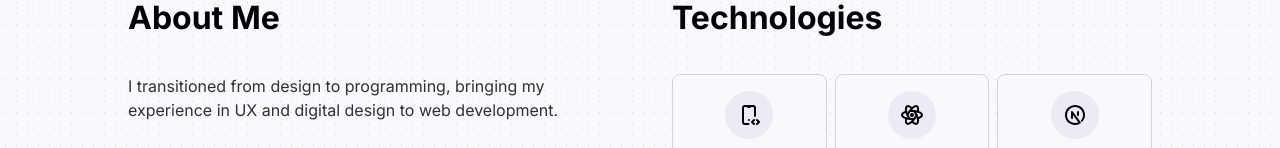
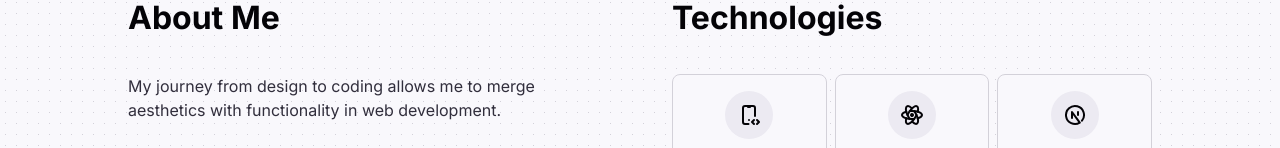
Before and after one commit to michel-raupp/portifolio-v3, a React (Vite) app: page / in a window 1280 px wide. Shown: the part 652-800 px from the top of the page. Built offline with nearby package versions, Linux system fonts and the light colour scheme.

Commit message:
fix: update text for better lcp

```diff
--- a/src/components/organisms/Header/index.tsx
+++ b/src/components/organisms/Header/index.tsx
@@ -68,13 +68,11 @@ const Header = () => {
             color={getColor(THEME_COLORS.text, isDarkMode)}
           />
         </MenuButton>
-        <Suspense fallback={<Skeleton height="100%" />}>
-          <DropdownMenu
-            isOpen={isMenuOpen}
-            data={MENU_ITEMS}
-            handleCloseMenu={handleCloseMenu}
-          />
-        </Suspense>
+        <DropdownMenu
+          isOpen={isMenuOpen}
+          data={MENU_ITEMS}
+          handleCloseMenu={handleCloseMenu}
+        />
       </HeaderWrapper>
     </StyledHeader>
   );
--- a/src/components/sections/Hero/index.tsx
+++ b/src/components/sections/Hero/index.tsx
@@ -18,7 +18,7 @@ const Hero = () => {
 
   return (
     <Wrapper id="home">
-      <Suspense fallback={<Skeleton height="396px" />}>
+      <Suspense fallback={<Skeleton height="358px" />}>
         <ChatWrapper>
           <Chat
             direction={TAIL_DIRECTIONS.RIGHT}
--- a/src/locales/en/about.json
+++ b/src/locales/en/about.json
@@ -1,7 +1,7 @@
 {
   "aboutTitle1": "About Me",
   "aboutTitle2": "Technologies",
-  "aboutText1": "I transitioned from design to programming, bringing my experience in UX and digital design to web development.",
+  "aboutText1": " My journey from design to coding allows me to merge aesthetics with functionality in web development.",
   "aboutText2": "Today, with 2 years of experience in the field, I work with front-end and mobile technologies like React.js and React Native. I have experience with unit testing, Rest API, internationalization, and agile methodology.",
   "downloadResume": "Download Resume"
 }
```
